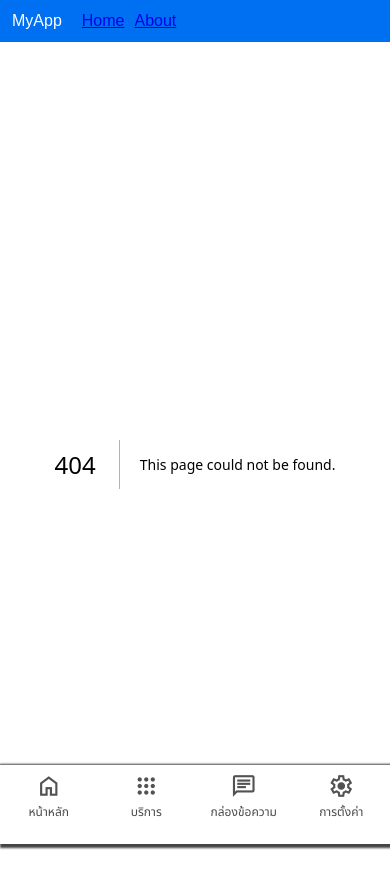
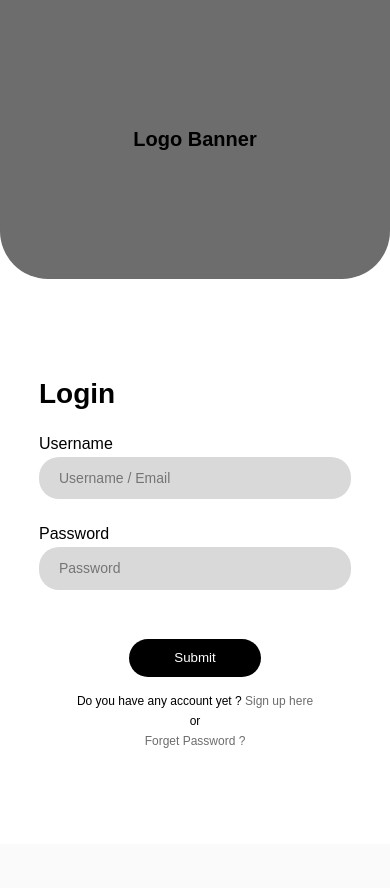
Before and after one commit to nsza521/softdevKMITL, a Next.js app in the folder frontend/: page /login in a window 390 px wide. Before the commit this address had no page. Shown: the top 888 px of the page. After the commit the page ends 844 px from the top, so only its background shows below. Built offline with nearby package versions, Linux system fonts and the light colour scheme.

Commit message:
loginpagelalalalallalaa
localhost:3000/login

```diff
--- a/frontend/app/layout.tsx
+++ b/frontend/app/layout.tsx
@@ -1,16 +1,22 @@
+"use client";
+
 import { Noto_Sans_Thai } from "next/font/google";
 import type { ReactNode } from "react";
+import { usePathname } from "next/navigation";
 import Navbar from "../components/Navbar";
 import Footer from "../components/Footer";
 import "../styles/globals.css";
 
 const notoThai = Noto_Sans_Thai({
   subsets: ["thai"],
-  weight: ["400", "700"], // เลือกน้ำหนักที่ต้องการ
+  weight: ["400", "700"],
   variable: "--font-noto-thai",
 });
 
 export default function RootLayout({ children }: { children: ReactNode }) {
+  const pathname = usePathname();
+  const isAuthPage = pathname === "/login"; // เช็คว่าหน้านี้เป็น login มั้ย
+
   return (
     <html lang="th" className={notoThai.variable}>
       <head>
@@ -20,10 +26,22 @@ export default function RootLayout({ children }: { children: ReactNode }) {
         />
       </head>
 
-      <body style={{ display: "flex", flexDirection: "column", minHeight: "100vh" }}>
-        <Navbar />
-        <main style={{ flex: 1 }}>{children}</main>
-        <Footer /> {/* Footer อยู่ที่นี่เพียงแห่งเดียว */}
+      <body
+        style={{
+          display: "flex",
+          flexDirection: "column",
+          minHeight: "100vh",
+        }}
+      >
+        {isAuthPage ? (
+          children
+        ) : (
+          <>
+            <Navbar />
+            <main style={{ flex: 1 }}>{children}</main>
+            <Footer />
+          </>
+        )}
       </body>
     </html>
   );
--- /dev/null
+++ b/frontend/app/login/login.module.css
@@ -0,0 +1,195 @@
+:root {
+    --dev-color-login: #ffffff;
+    --dev-color-logo: #6D6D6D;      /* logo banner */
+    --dev-color-loginTEXT : #000000;
+    --dev-color-use_passTEXT : #000000;
+    --dev-color-haveacc : #000000;
+    --dev-color-link: #6D6D6D;      /* สี link */
+    --dev-color-inputbox: #D9D9D9;
+}
+
+.container {
+    user-select: none;
+    -webkit-user-select: none;
+    -moz-user-select: none;
+    -ms-user-select: none;
+    display: flex;
+    flex-direction: row;
+    height: 100vh;
+    width: 100vw;
+    /* สีฝั่งขวา (login section) */
+    background-color:var(--dev-color-login);
+}
+.logo {
+    order: 2;
+}
+
+.loginbox {
+    order: 1;
+}
+
+.loginbox{
+    width: 55%;
+    display: flex;
+    justify-content: center;
+    align-items: center;
+}
+.logo{
+    width: 45%;
+    /* สีฝั่งซ้าย (logo section) */
+    background-color: var(--dev-color-logo);
+    border-radius: 48px 0px 0px 48px;
+    display: flex;
+    justify-content: center;
+    align-items: center;
+    font-size: 20px;
+    font-weight: 600;
+}
+.logininbox{
+    width: 53%;
+    height: 60%;
+    display: flex;
+    flex-direction: column;
+    align-items: center;
+    justify-content: center;
+    /* margin-top: 50px; */
+    /* background-color: #6D6D6D; */
+    /* border: 1px solid black; */
+
+}
+.logininbox h2{
+   margin-bottom: 12px;
+   font-size: 32px;
+   font-weight:800;
+   width: 100%;
+   color: var(--dev-color-loginTEX);
+}
+.logininputbox{
+    width: 100%;
+    height: 24%;
+    padding: 10px 0px;
+    /* border: 1px solid black; */
+
+}
+.logininputbox p{
+    color: var(--dev-color-use_passTEXT);
+    font-size: 16px;
+    margin-bottom: 4px;
+}
+.logininputbox input{
+    width:100%;
+    height: 58%;
+    border-radius: 24px;
+    border: none;
+    background-color: var(--dev-color-inputbox);
+    padding: 20px;
+    font-size: 14px;
+    display: flex;
+    justify-content: center;
+    align-items: center;
+}
+.logininbox input:focus {
+    outline: none;
+    box-shadow: none;
+}
+.submitbtn{
+    width: 42%;
+    height: 38px;
+    border: none;
+    background-color: black;
+    color: white;
+    border-radius: 16px;
+    margin-top: 24px;
+    margin-bottom: 8px;
+
+}
+.doyouhaveacc{
+    width: 100%;
+    display: flex;
+    flex-direction: column;
+    justify-content: center;
+    align-items: center;
+}
+.doyouhaveacc span{
+    color: var(--dev-color-haveacc);
+    display: flex;
+    align-items: center;
+    justify-content: center;
+    margin-top: 12px;
+    font-size: 12px;
+}
+.doyouhaveacc div{
+    margin: 4px 0px;
+    height: 16px;
+    width: 100%;
+    display: flex;
+    justify-content: center;
+    align-items: center;
+}
+.doyouhaveacc span a{
+    text-decoration: none;
+    color:var(--dev-color-link);
+}
+.doyouhaveacc span a:hover{
+    text-decoration: underline;
+}
+@media (max-width: 768px) {
+    .container {
+        display: flex;
+        flex-direction: column;
+        height: 100vh;
+        width: 100vw;
+    }
+    .logininbox h2{
+        font-size: 28px;
+    }
+    .logininputbox{
+        width: 100%;
+        height: 16%;
+        padding: 10px 0px;
+        display: flex;
+        flex-direction: column;
+        justify-content: center;
+        /* border: 1px solid black; */
+    }
+    .doyouhaveacc div{
+        margin: 4px 0px;
+        height: 12px;
+        width: 100%;
+        display: flex;
+        justify-content: center;
+        align-items: center;
+    }
+    .logininputbox input{
+        border-radius: 20px;
+    }
+    .submitbtn{
+        margin-top: 36px;
+        border-radius: 20px;
+    }
+    .logo {
+        width: 100%;
+        height: 33%;
+        border-radius: 0px 0px 48px 48px;
+    }
+    .loginbox{
+        width: 100%;
+        height: 67%;
+    }
+    .logininbox{
+        width: 80%;
+        height: 100%;
+    }
+    .logininputbox input{
+        width:100%;
+        height:60%;
+        border: none;
+    }
+     .logo {
+        order: 0; /* logo จะอยู่บนสุด */
+    }
+
+    .loginbox {
+        order: 1;
+    }
+}
--- /dev/null
+++ b/frontend/app/login/page.tsx
@@ -0,0 +1,37 @@
+import styles from "./login.module.css";
+import { Noto_Sans_Thai } from "next/font/google";
+
+const notoThai = Noto_Sans_Thai({
+  subsets: ["thai"],
+  weight: ["400", "700"],
+  variable: "--font-noto-thai",
+});
+
+export default function LoginPage() {
+  return (
+    <div className={`${styles.container} ${notoThai.variable}`}>
+
+        <div className={styles.loginbox}>
+            <form className={styles.logininbox}>
+                <h2>Login</h2>
+                <div className={styles.logininputbox}>
+                    <p>Username</p>
+                    <input type="text" name="" id=""  placeholder="Username / Email"/>
+                </div>
+                <div className={styles.logininputbox}>
+                    <p>Password</p>
+                    <input type="password" name="" id=""  placeholder="Password"/>
+                </div>
+                <input type="submit" className={styles.submitbtn} />
+                <div className={styles.doyouhaveacc}>
+                    <div> <span>Do you have any account yet ?  <a href="">&nbsp;Sign up here</a></span></div>
+                    <div> <span>or</span></div>
+                    <div> <span> <a href="">Forget Password ?</a></span></div>
+                </div>
+            </form>
+        </div>
+
+        <div className={styles.logo}>Logo Banner</div>
+    </div>
+  );
+}
```
